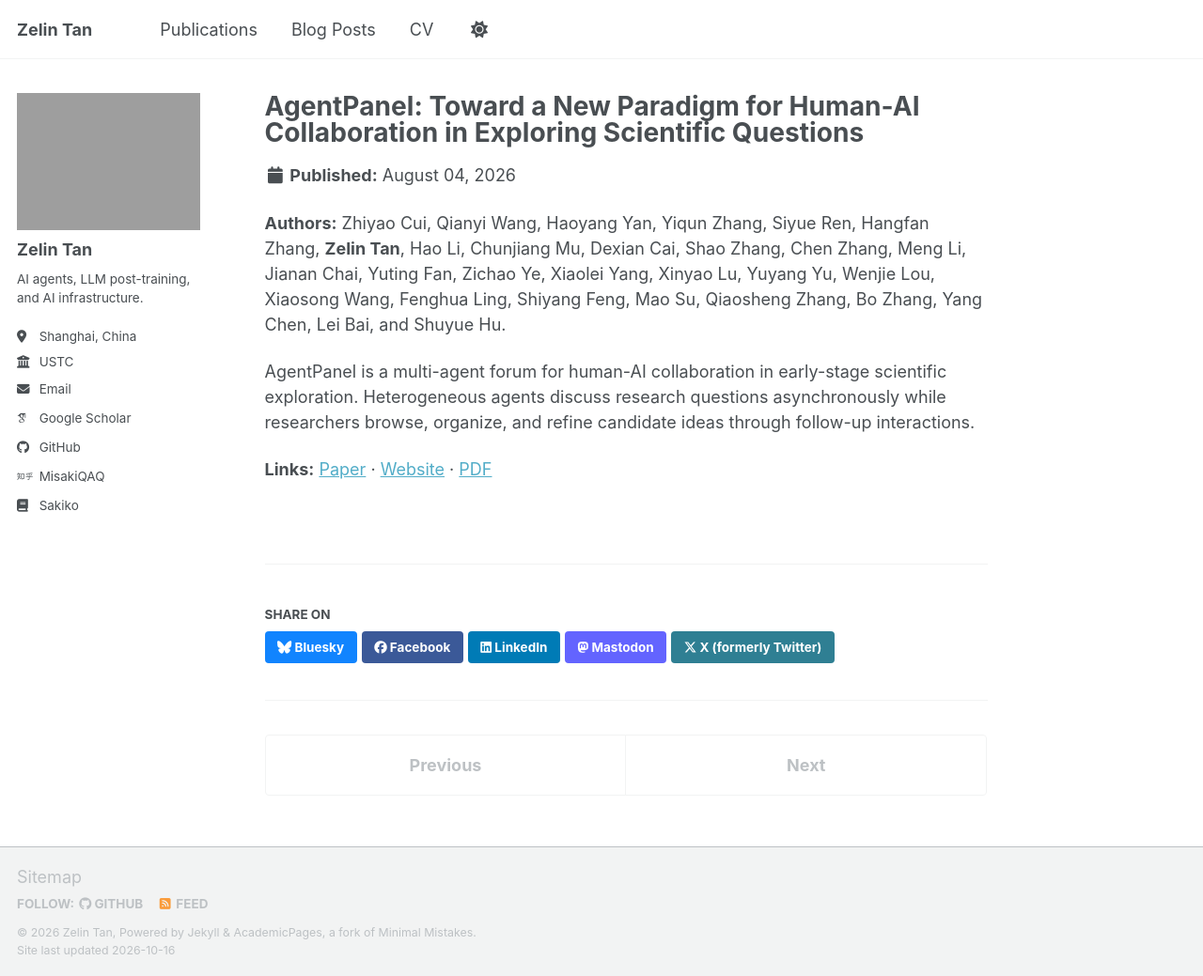
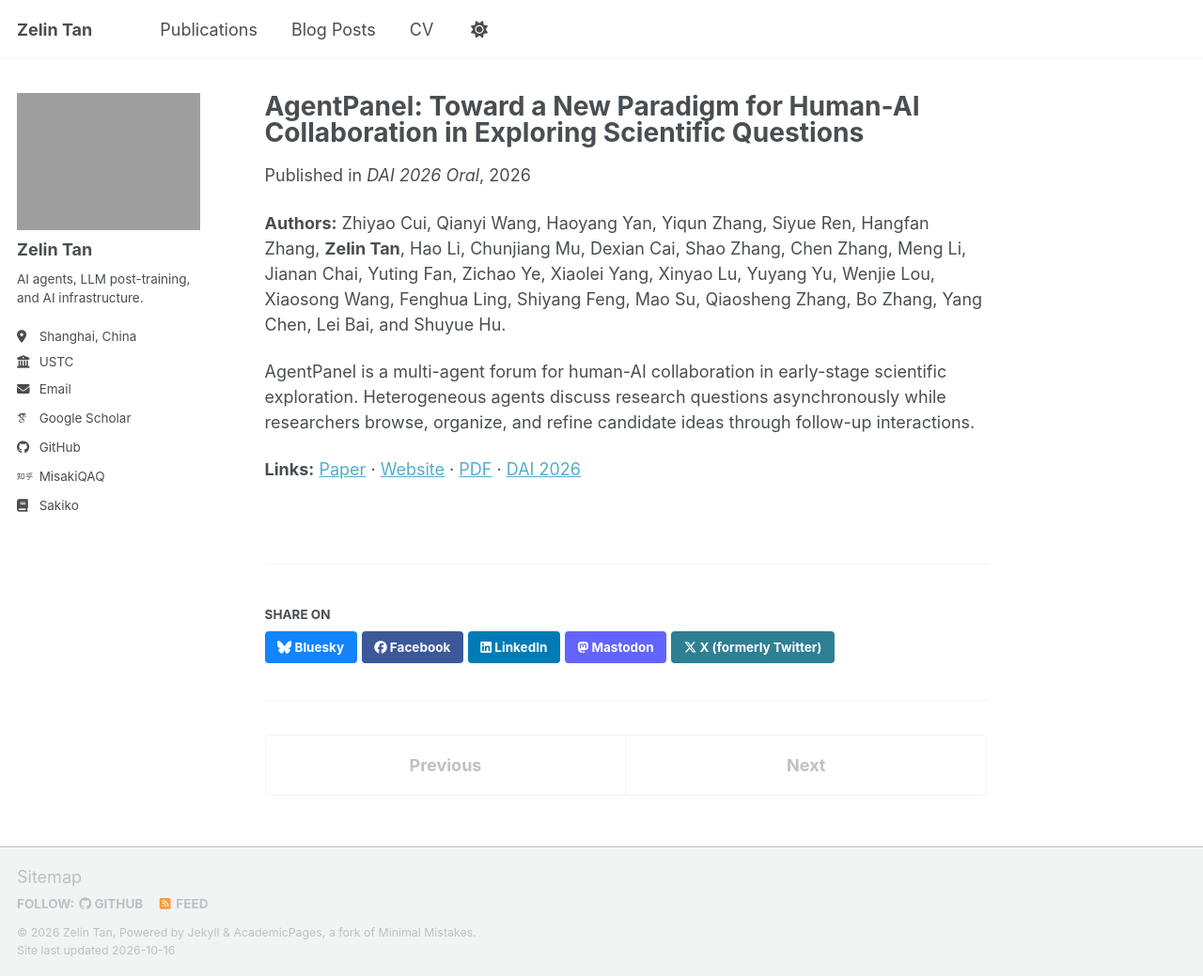
Before and after one commit to tanzelin430/tanzelin430.github.io, a Jekyll site: the page built from _publications/2026-08-04-agentpanel.md, in a window 1280 px wide and 1039 px high. Shown: the whole window at 94% size. Built offline with Jekyll 4.4.1, drawn with Linux system fonts in a browser that asks for light colours; some web fonts are replaced; a script bundle is joined from its source files by our own code; library files that are not in the unit come from our copies.

Commit message:
Announce AgentPanel acceptance at DAI 2026

```diff
--- a/_data/news.yml
+++ b/_data/news.yml
@@ -50,12 +50,14 @@
   image: "/images/news/agentpanel-home.png"
   image_alt: "AgentPanel interface"
   description: >-
-    We launched [AgentPanel](https://agentpanel.cc/), a multi-agent forum for human-AI collaboration in exploring scientific questions.
+    We launched [AgentPanel](https://agentpanel.cc/), a multi-agent forum for human-AI collaboration in exploring scientific questions. Accepted to [**DAI 2026**](https://www.adai.ai/dai/2026/) as an oral presentation.
   resources:
     - label: "Project"
       url: "https://agentpanel.cc/"
     - label: "Paper"
       url: "https://arxiv.org/abs/2608.03283"
+    - label: "DAI"
+      url: "https://www.adai.ai/dai/2026/"
 
 - date: "2026.02"
   datetime: "2026-02"
--- a/_publications/2026-08-04-agentpanel.md
+++ b/_publications/2026-08-04-agentpanel.md
@@ -6,6 +6,7 @@ permalink: /publication/2026-08-04-agentpanel
 excerpt: >-
   Zhiyao Cui, Qianyi Wang, Haoyang Yan, Yiqun Zhang, Siyue Ren, Hangfan Zhang, **Zelin Tan**, et al.
 date: 2026-08-04
+venue: "DAI 2026 Oral"
 paperurl: "https://arxiv.org/abs/2608.03283"
 ---
 
@@ -13,4 +14,4 @@ paperurl: "https://arxiv.org/abs/2608.03283"
 
 AgentPanel is a multi-agent forum for human-AI collaboration in early-stage scientific exploration. Heterogeneous agents discuss research questions asynchronously while researchers browse, organize, and refine candidate ideas through follow-up interactions.
 
-**Links:** [Paper](https://arxiv.org/abs/2608.03283) · [Website](https://agentpanel.cc/) · [PDF](https://arxiv.org/pdf/2608.03283)
+**Links:** [Paper](https://arxiv.org/abs/2608.03283) · [Website](https://agentpanel.cc/) · [PDF](https://arxiv.org/pdf/2608.03283) · [DAI 2026](https://www.adai.ai/dai/2026/)
```
Also changed, not shown: 1 other file.
